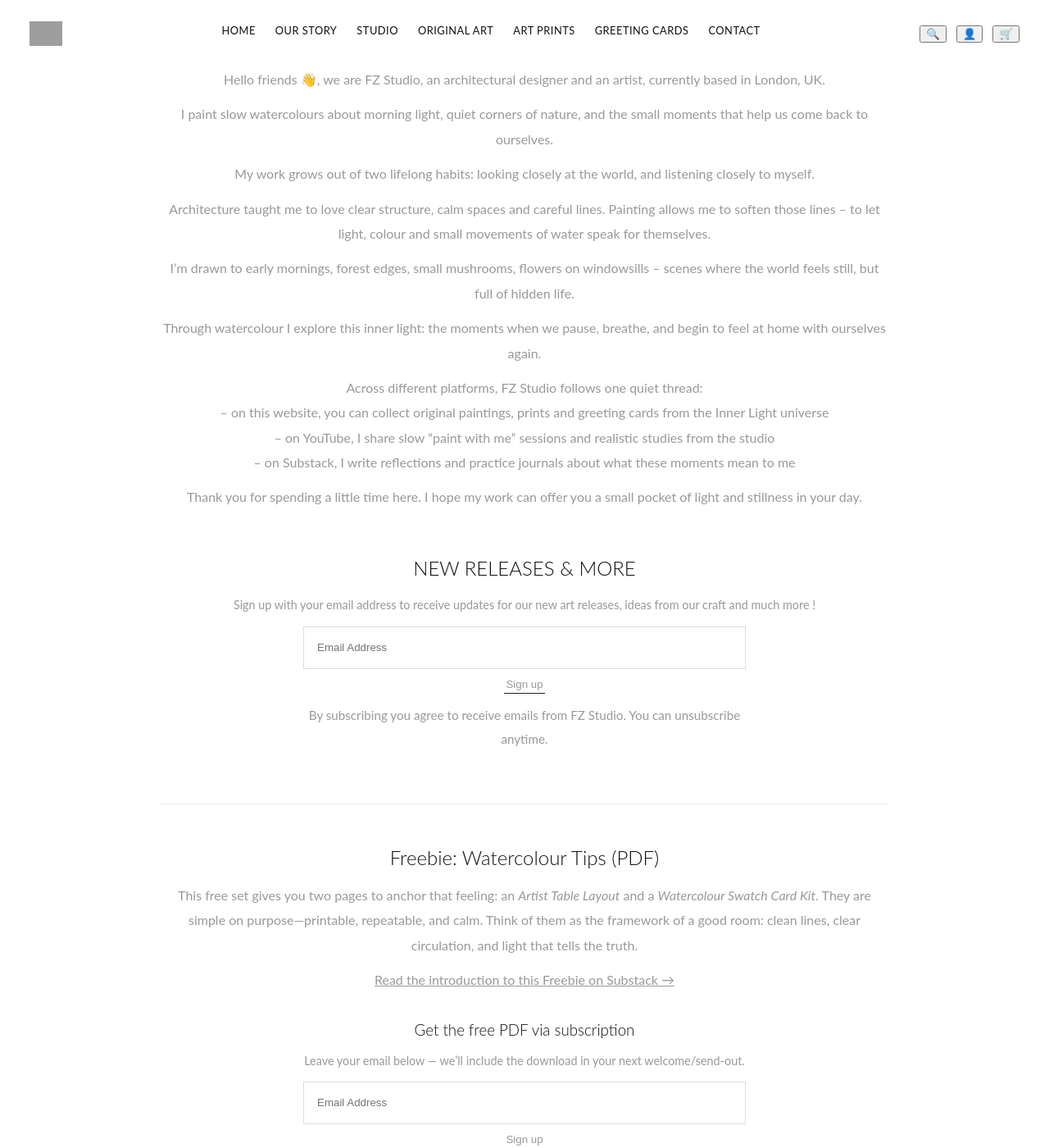
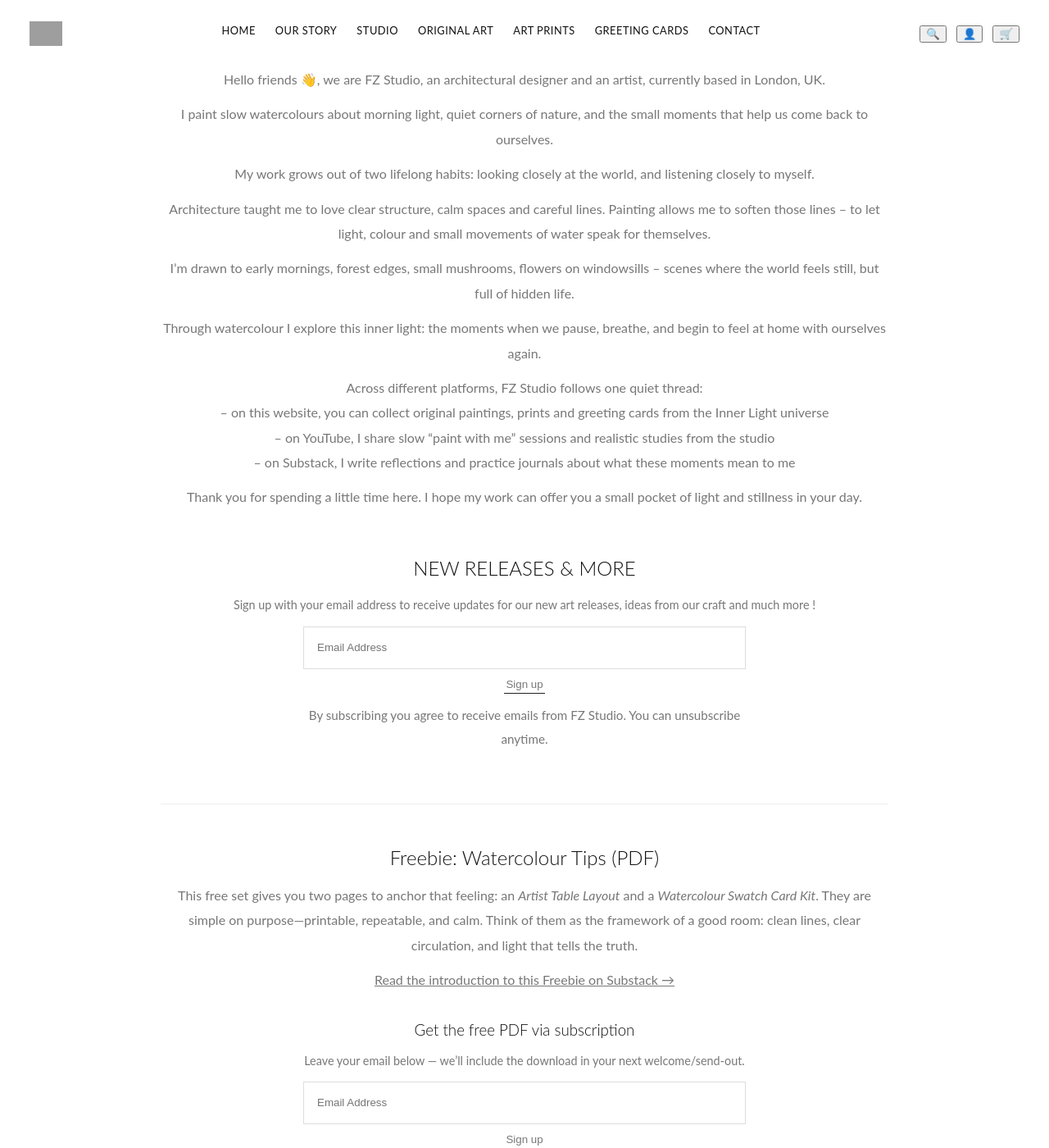
Before and after one commit to Leondecoding/Leondecoding.github.io, a Jekyll site: the page built from our-story.html, in a window 1280 px wide and 1400 px high. Shown: the whole window at 82% size. Built offline with Jekyll 4.4.1, drawn with Linux system fonts in a browser that asks for light colours; grey boxes are pictures that could not be loaded.

Commit message:
Update main.scss

```diff
--- a/assets/css/main.scss
+++ b/assets/css/main.scss
@@ -282,13 +282,13 @@ body {
 
 /* ===== Our Story page typography ===== */
 #our-story-page {
-  color: #999;                /* 整个 Our Story 页的文字默认变成灰色 */
+  color: #777;                /* 整个 Our Story 页的文字默认变成灰色 */
 }
 
 /* 让段落和列表的灰色更明确一点（可写可不写） */
 #our-story-page p,
 #our-story-page li {
-  color: #999;
+  color: #777;
 }
 
 /* Our Story 页里，两句 email 说明文字的字号 */
```
